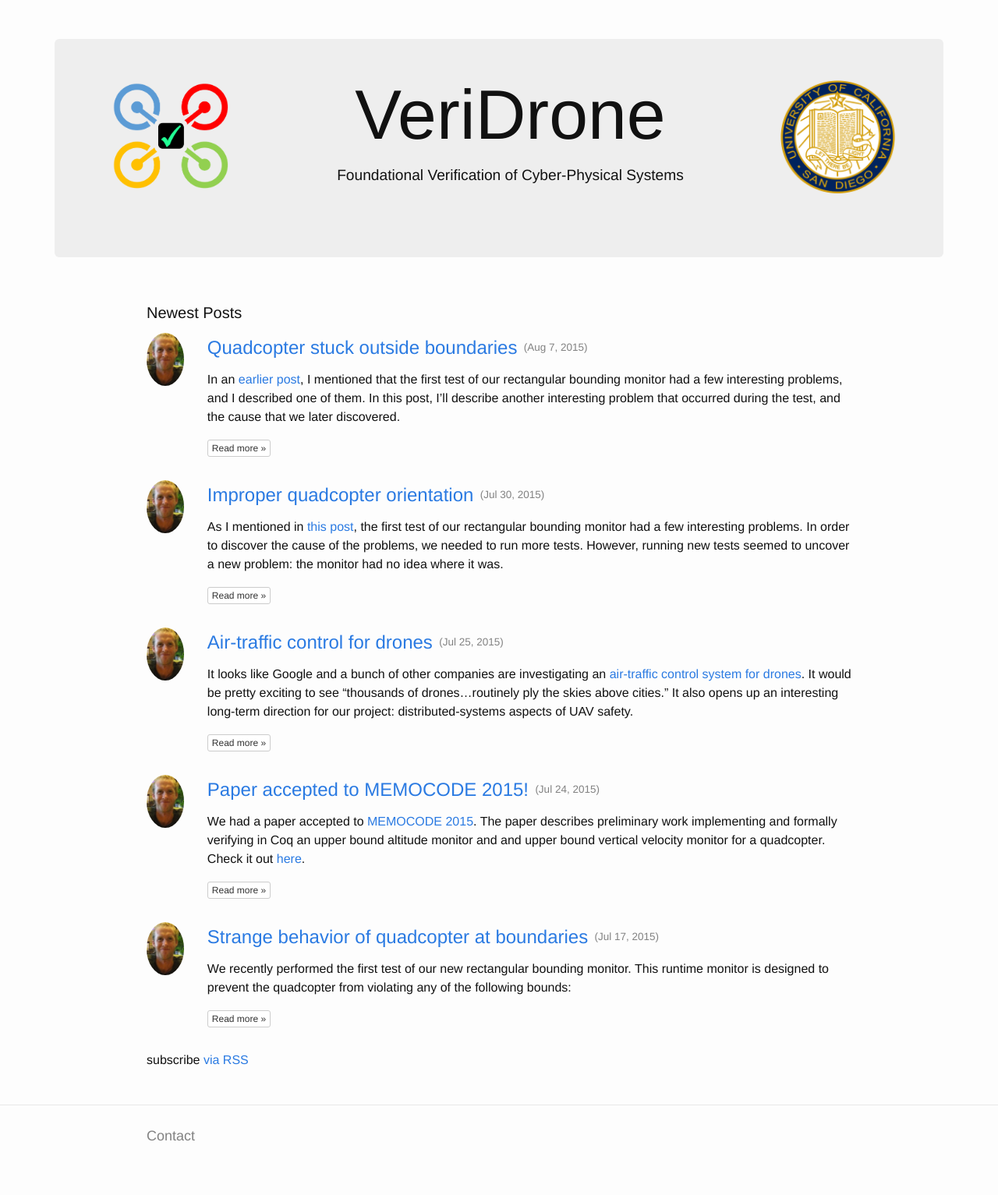
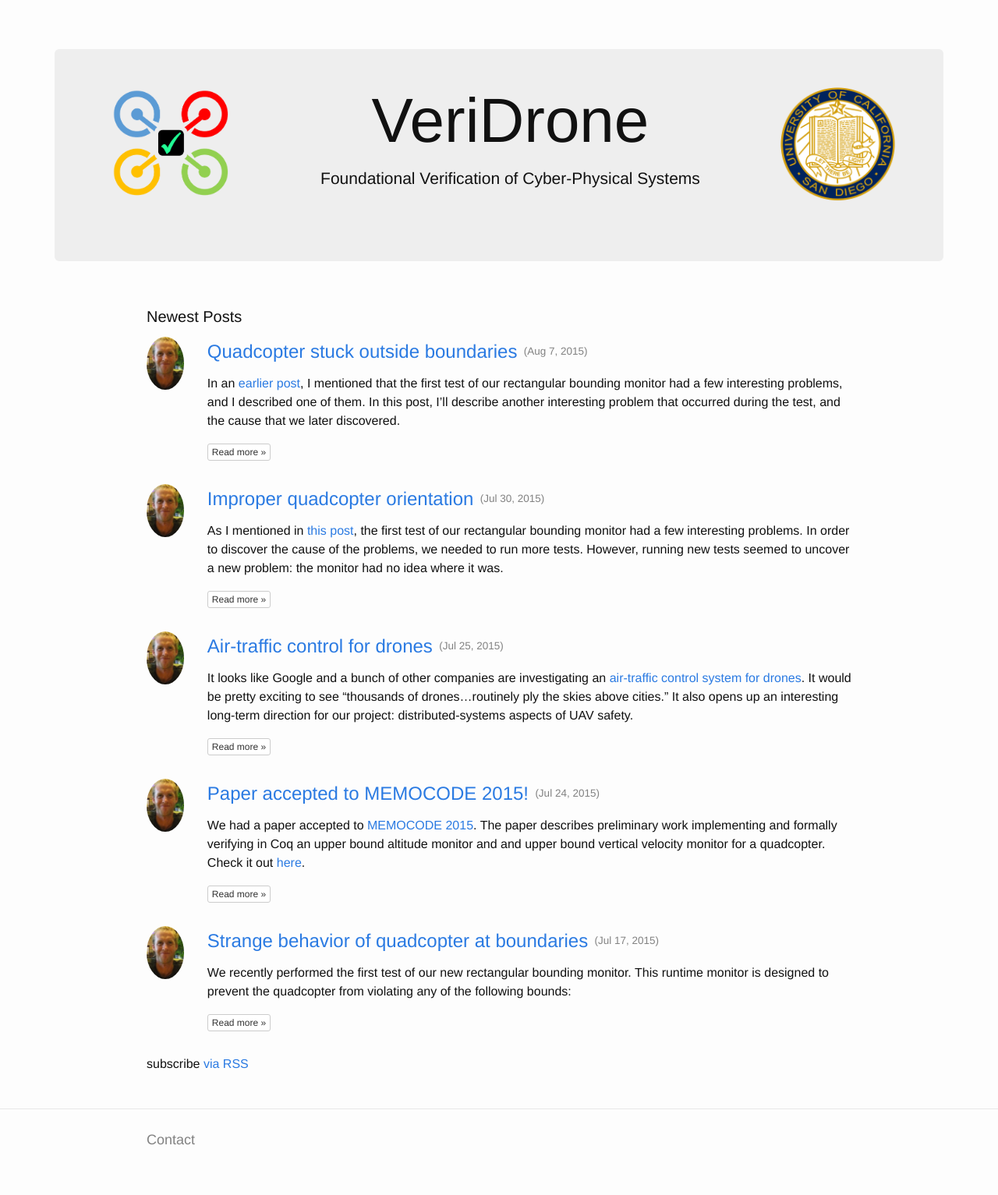
Before and after one commit to UCSD-PL/veridrone, a Jekyll site: the page built from index.html, in a window 1280 px wide. Shown: the whole page at 78% size. Built offline with Jekyll 4.4.1, drawn with Linux system fonts in a browser that asks for light colours; nearby versions of some CDN libraries.

Commit message:
Small style changes.

```diff
--- a/_sass/_base.scss
+++ b/_sass/_base.scss
@@ -79,7 +79,7 @@
 /**
  * Headings
  */
-h1, h2, h3, h4, h5, h6 {
+h2, h3, h4, h5, h6 {
     font-weight: 300;
 }
 
--- a/css/main.scss
+++ b/css/main.scss
@@ -6,7 +6,7 @@
 
 
 // Our variables
-$base-font-family: Helvetica, Arial, sans-serif;
+$base-font-family: Helvetica Neue, Helvetica, Arial, sans-serif;
 $base-font-size:   16px;
 $small-font-size:  $base-font-size * 0.875;
 $base-line-height: 1.5;
@@ -80,7 +80,11 @@
   border-radius: 50%;
 }
 
-body { padding-top: 50px; }
+body { padding-top: 7vh; }
 
-.jumbotron h1 { font-size: 7vw; }
-.jumbotron p { font-size: 1.5vw; }
+.jumbotron h1 { font-size: 80px; }
+
+@include media-query($on-palm) {
+  .jumbotron h1 { font-size: 10vw; }
+  .jumbotron p { font-size: 16px; }
+}
```
